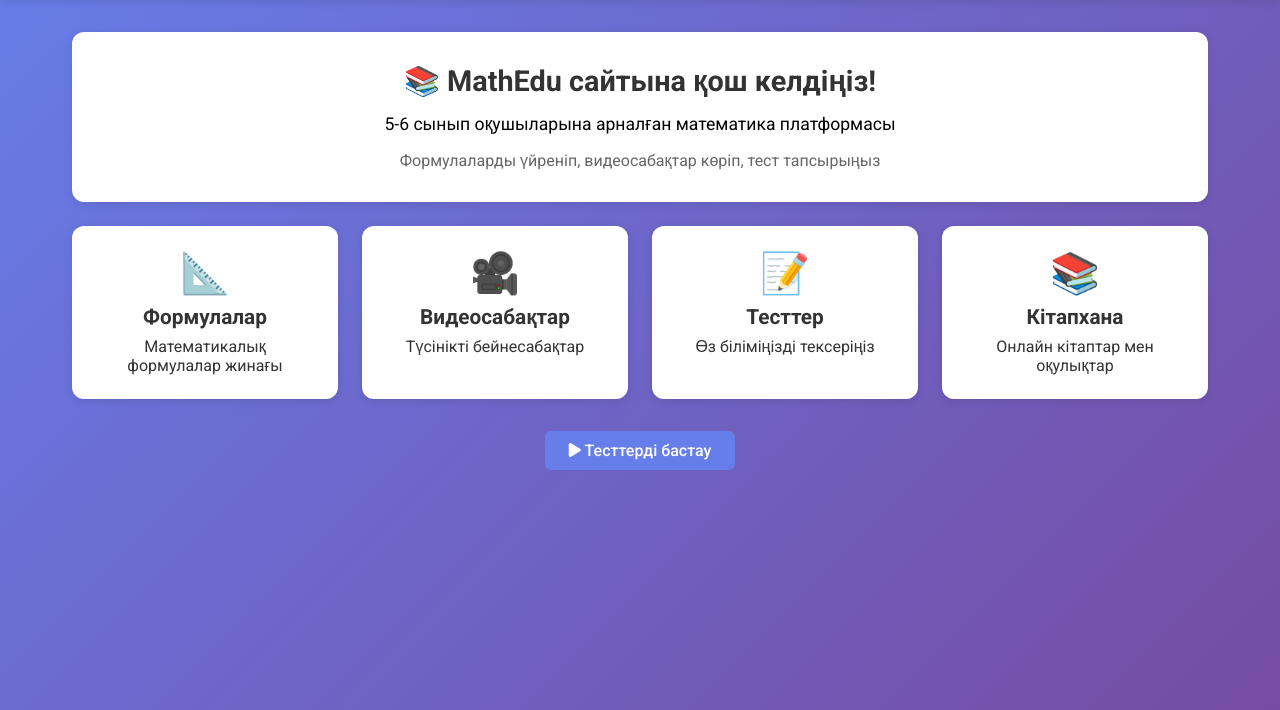
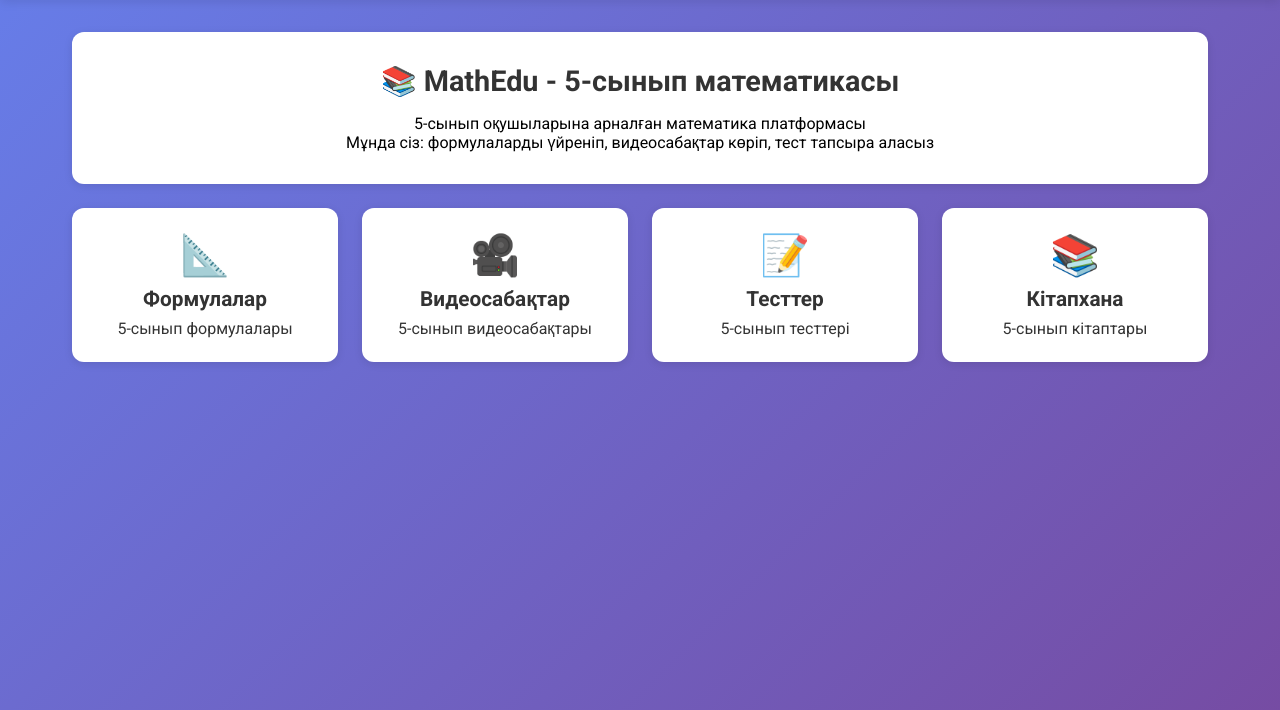
Before and after one commit to janbolatnurtaiuly2023-cpu/math_sitee, a Django app: page / in a window 1280 px wide. Shown: the part 60-770 px from the top of the page. Run offline with Django 5.2, Linux system fonts and the light colour scheme.

Commit message:
Сайтты тек 5-сыныпқа арналған етіп өзгертті

```diff
--- a/main/views.py
+++ b/main/views.py
@@ -6,7 +6,9 @@ from django.contrib.auth.decorators import login_required
 from .models import Subject, Test, Question, TestResult, VideoLesson, Formula, Book
 
 def home(request):
-    return render(request, 'home.html')
+    # Тек 5-сынып тақырыптары
+    subjects = Subject.objects.filter(grade=5)
+    return render(request, 'home.html', {'subjects': subjects})
 
 def user_register(request):
     if request.method == 'POST':
@@ -45,15 +47,12 @@ def user_logout(request):
 
 @login_required
 def tests(request):
-    # Сынып бойынша тесттерді бөлу
-    tests_grade_5 = Test.objects.filter(subject__grade=5)
-    tests_grade_6 = Test.objects.filter(subject__grade=6)
+    # Тек 5-сынып тесттері
+    all_tests = Test.objects.filter(subject__grade=5)
     results = TestResult.objects.filter(user=request.user)
     completed_tests = {r.test_id: r for r in results}
-
     return render(request, 'tests.html', {
-        'tests_grade_5': tests_grade_5,
-        'tests_grade_6': tests_grade_6,
+        'tests': all_tests,
         'completed_tests': completed_tests
     })
 
@@ -96,32 +95,19 @@ def test_detail(request, test_id):
     })
 
 @login_required
-def videos(request, grade=None):
-    # Сынып бойынша видеосабақтарды бөлу
-    videos_grade_5 = VideoLesson.objects.filter(subject__grade=5).order_by('order')
-    videos_grade_6 = VideoLesson.objects.filter(subject__grade=6).order_by('order')
-
-    return render(request, 'videos.html', {
-        'videos_grade_5': videos_grade_5,
-        'videos_grade_6': videos_grade_6
-    })
+def videos(request):
+    # Тек 5-сынып видеосабақтары
+    videos_list = VideoLesson.objects.filter(subject__grade=5).order_by('order')
+    return render(request, 'videos.html', {'videos': videos_list})
 
 @login_required
-def formulas(request, grade=None):
-    # Сынып бойынша формулаларды бөлу
-    formulas_grade_5 = Formula.objects.filter(subject__grade=5)
-    formulas_grade_6 = Formula.objects.filter(subject__grade=6)
-
-    return render(request, 'formulas.html', {
-        'formulas_grade_5': formulas_grade_5,
-        'formulas_grade_6': formulas_grade_6
-    })
+def formulas(request):
+    # Тек 5-сынып формулалары
+    formulas_list = Formula.objects.filter(subject__grade=5)
+    return render(request, 'formulas.html', {'formulas': formulas_list})
 
 @login_required
 def library(request):
-    books_grade_5 = Book.objects.filter(subject__grade=5)
-    books_grade_6 = Book.objects.filter(subject__grade=6)
-    return render(request, 'library.html', {
-        'books_grade_5': books_grade_5,
-        'books_grade_6': books_grade_6
-    })
+    # Тек 5-сынып кітаптары
+    books_list = Book.objects.filter(subject__grade=5)
+    return render(request, 'library.html', {'books': books_list})
--- a/templates/home.html
+++ b/templates/home.html
@@ -2,44 +2,34 @@
 
 {% block content %}
 <div class="card" style="text-align: center;">
-    <h1>📚 MathEdu сайтына қош келдіңіз!</h1>
-    <p style="font-size: 1.1rem; margin: 1rem 0;">
-        5-6 сынып оқушыларына арналған математика платформасы
-    </p>
-    <p style="color: #666;">
-        Формулаларды үйреніп, видеосабақтар көріп, тест тапсырыңыз
-    </p>
+    <h1>📚 MathEdu - 5-сынып математикасы</h1>
+    <p>5-сынып оқушыларына арналған математика платформасы</p>
+    <p>Мұнда сіз: формулаларды үйреніп, видеосабақтар көріп, тест тапсыра аласыз</p>
 </div>
 
 <div class="menu-grid">
-    <a href="/formulas/" class="menu-card">
+    <a href="{% url 'formulas' %}" class="menu-card">
         <div class="menu-icon">📐</div>
         <h3>Формулалар</h3>
-        <p>Математикалық формулалар жинағы</p>
+        <p>5-сынып формулалары</p>
     </a>
 
-    <a href="/videos/" class="menu-card">
+    <a href="{% url 'videos' %}" class="menu-card">
         <div class="menu-icon">🎥</div>
         <h3>Видеосабақтар</h3>
-        <p>Түсінікті бейнесабақтар</p>
+        <p>5-сынып видеосабақтары</p>
     </a>
 
-    <a href="/tests/" class="menu-card">
+    <a href="{% url 'tests' %}" class="menu-card">
         <div class="menu-icon">📝</div>
         <h3>Тесттер</h3>
-        <p>Өз біліміңізді тексеріңіз</p>
+        <p>5-сынып тесттері</p>
     </a>
 
-    <a href="/library/" class="menu-card">
+    <a href="{% url 'library' %}" class="menu-card">
         <div class="menu-icon">📚</div>
         <h3>Кітапхана</h3>
-        <p>Онлайн кітаптар мен оқулықтар</p>
-    </a>
-</div>
-
-<div style="text-align: center; margin-top: 2rem;">
-    <a href="/tests/" class="btn">
-        <i class="fas fa-play"></i> Тесттерді бастау
+        <p>5-сынып кітаптары</p>
     </a>
 </div>
 {% endblock %}
```
Also changed, not shown: templates/formulas.html (+3 -25 lines), templates/library.html (+14 -16 lines), templates/tests.html (+7 -36 lines), templates/videos.html (+22 -0 lines).
